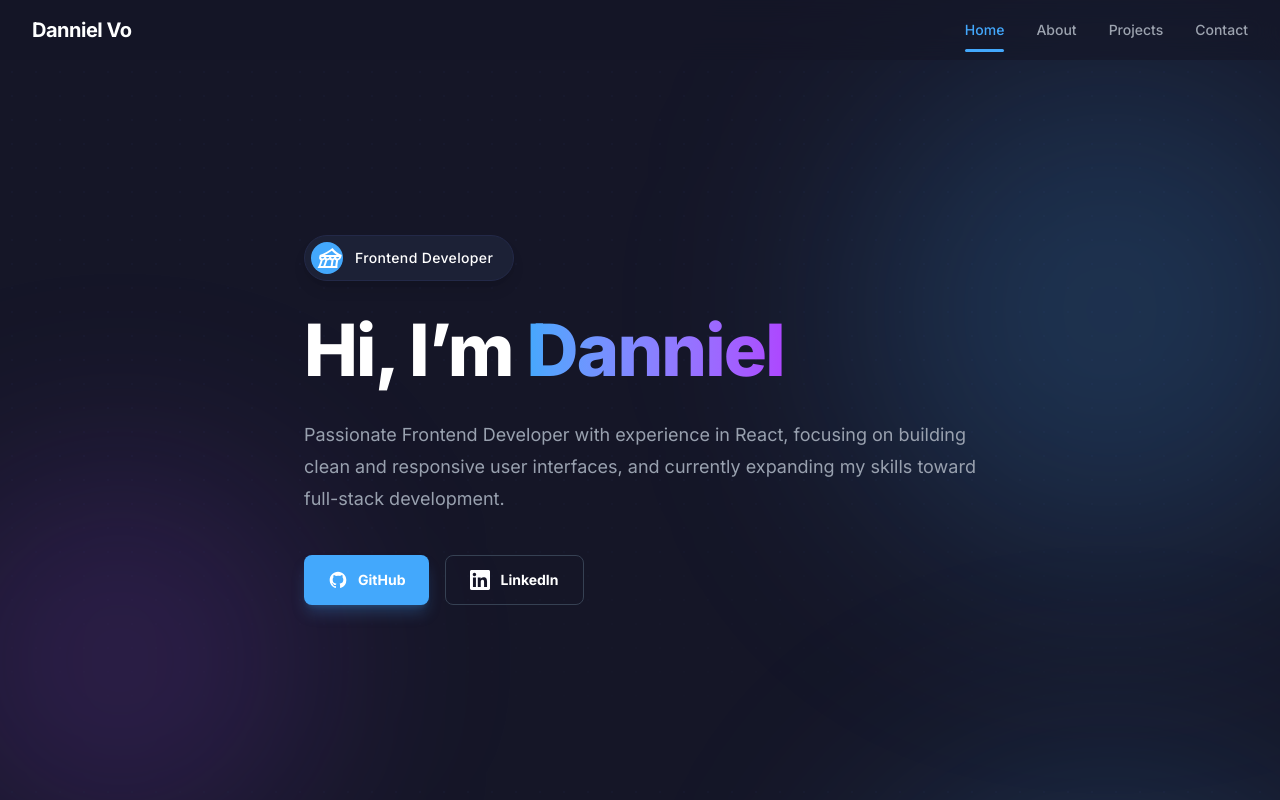
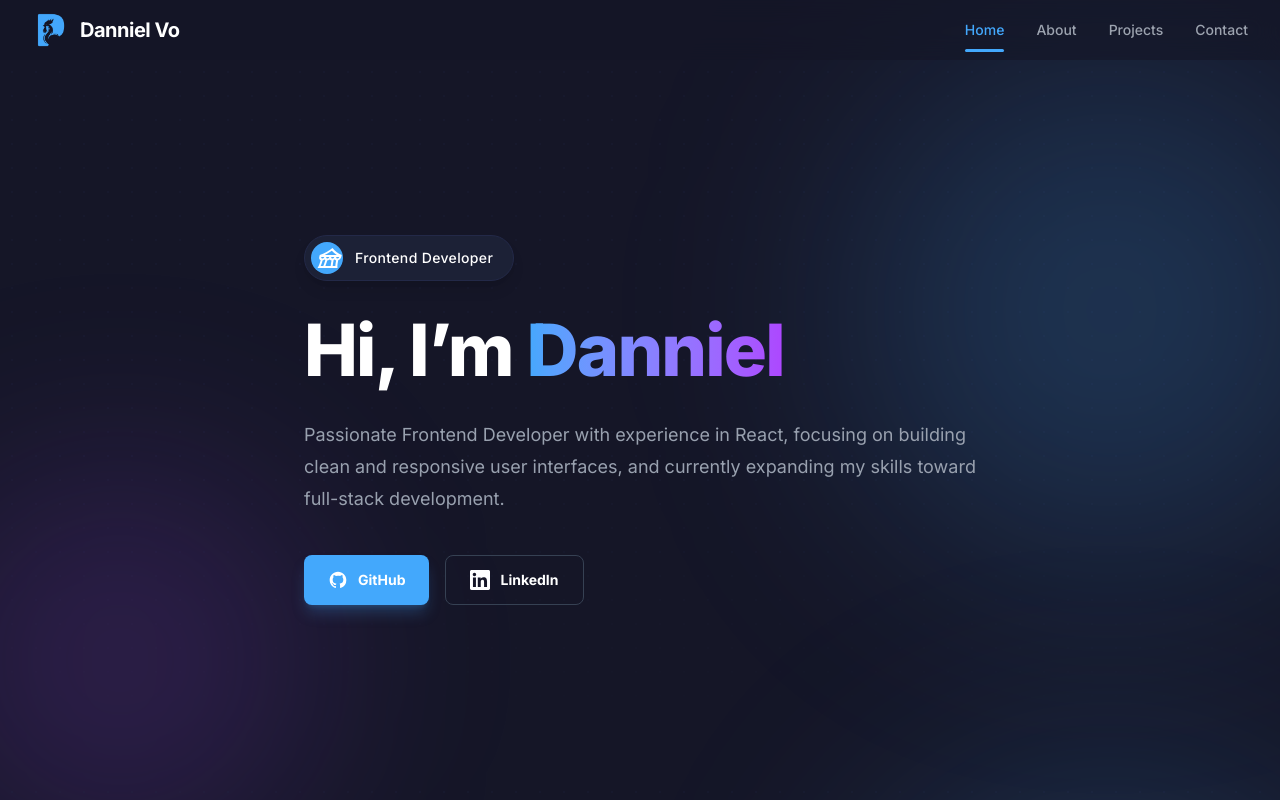
Before and after one commit to DannielVo/Portfolio, a React (Vite) app: page / in a window 1280 px wide. Shown: the top 800 px of the page. Built offline with nearby package versions, Linux system fonts and the light colour scheme.

Commit message:
Fix: Update favorite icon, add main icon to header

```diff
--- a/index.html
+++ b/index.html
@@ -2,7 +2,11 @@
 <html lang="en">
   <head>
     <meta charset="UTF-8" />
-    <link rel="icon" type="image/svg+xml" href="/public/VTP_Logo.png" />
+    <link
+      rel="icon"
+      type="image/svg+xml"
+      href="/src/assets/VTP_Logo-removebg-preview.png"
+    />
     <meta name="viewport" content="width=device-width, initial-scale=1.0" />
     <!-- Icon -->
     <link
--- a/src/assets/assets.js
+++ b/src/assets/assets.js
@@ -10,6 +10,7 @@ import express_logo from "./express-original.jpg";
 import fastapi_logo from "./fastapi.png";
 import postgres_logo from "./postgresql.png";
 import mongodb_logo from "./mongodb-original.png";
+import logo from "./VTP_Logo-removebg-preview.png";
 
 export const assets = {
   avatar,
@@ -24,6 +25,7 @@ export const assets = {
   fastapi_logo,
   postgres_logo,
   mongodb_logo,
+  logo,
 };
 
 export const HEADER_KEYS = [
--- a/src/components/Header.jsx
+++ b/src/components/Header.jsx
@@ -1,6 +1,6 @@
 import React, { useEffect, useState } from "react";
 import NavItem from "./NavItem";
-import { HEADER_KEYS } from "../assets/assets";
+import { assets, HEADER_KEYS } from "../assets/assets";
 
 const Header = () => {
   const [open, setOpen] = useState(false);
@@ -44,16 +44,27 @@ const Header = () => {
     <>
       <header className="fixed top-0 z-50 w-full bg-background-dark/80 backdrop-blur-md supports-[backdrop-filter]:bg-background-dark/60 transition-all">
         <div className="mx-auto flex h-15 max-w-7xl items-center justify-between px-6 lg:px-8">
+          <div className="flex items-center gap-3">
+            {/* Logo */}
             <a
               href="#home"
               onClick={(e) => {
                 e.preventDefault();
                 handleScrollTo("home", "Home");
               }}
-            className="text-xl font-bold tracking-tight text-white hover:text-primary transition-colors"
+              className="flex items-center gap-3 group"
             >
+              <img
+                src={assets.logo}
+                alt="Danniel Vo logo"
+                className="h-9 w-9 rounded-md object-contain transition-transform duration-300"
+              />
+
+              <span className="text-xl font-bold tracking-tight text-white hover:text-primary transition-colors">
                 Danniel Vo
+              </span>
             </a>
+          </div>
 
           {/* Desktop Nav */}
           <nav className="hidden md:flex items-center gap-8">
```
Also changed, not shown: public/VTP_Logo2.png (added), src/assets/VTP_Logo-removebg-preview.png (added). Lines whose indentation alone changed are shown as unchanged.
